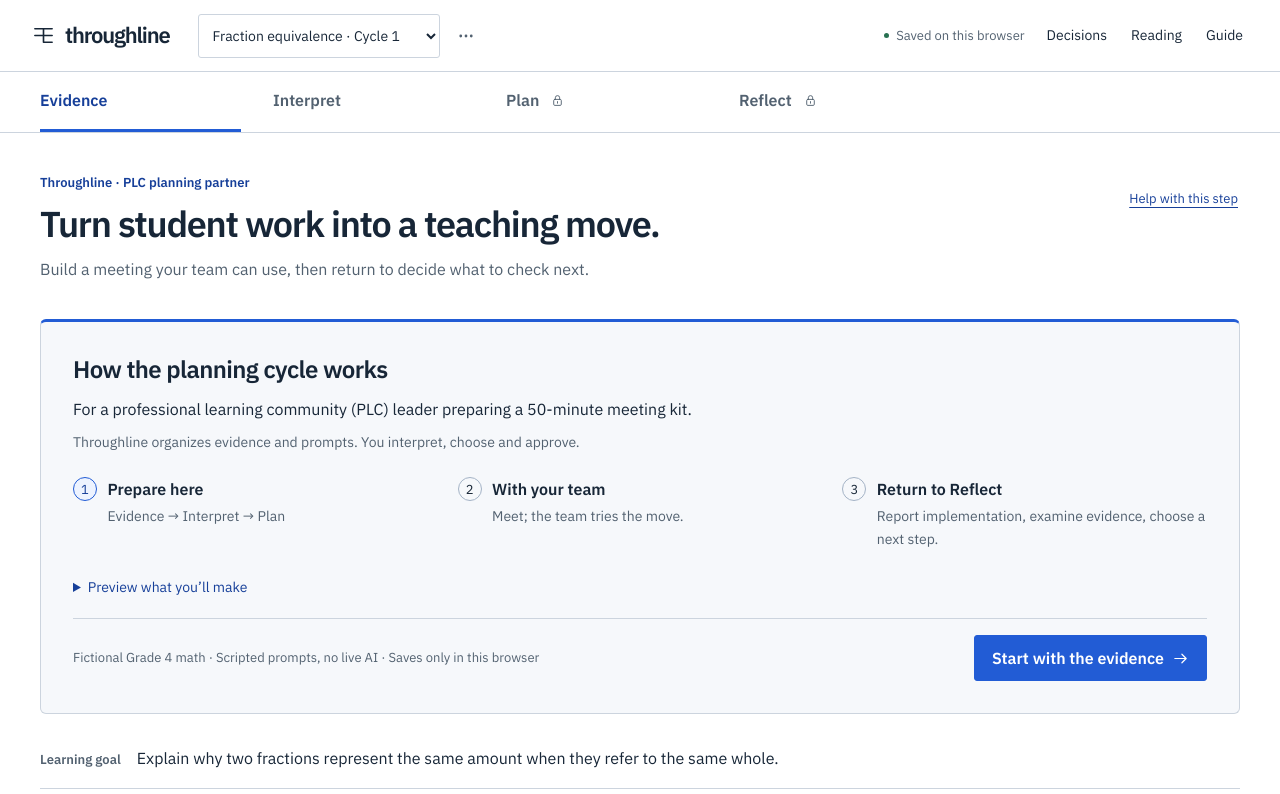
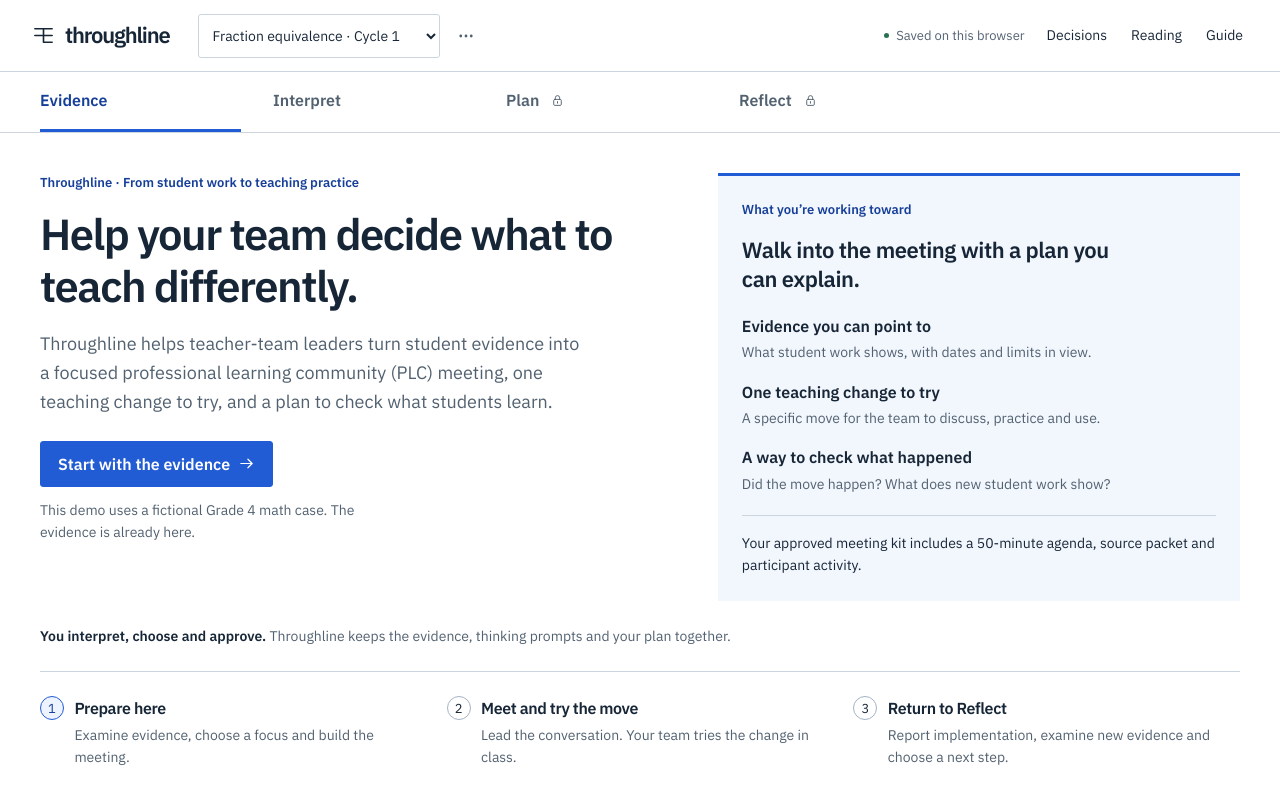
Before and after one commit to alexandergshaw/demonstration, a React (Vite) app: page / in a window 1280 px wide. Shown: the top 794 px of the page. Built offline with nearby package versions, Linux system fonts and the light colour scheme.

Commit message:
Lead the opening with purpose and visible planning outcomes

```diff
--- a/src/App.tsx
+++ b/src/App.tsx
@@ -119,12 +119,12 @@ function Planner({ workspace, reading, learning }: { workspace: ReadyWorkspace;
       })}</nav>
       {lockNotice && <p className="nav-help" role="status">{lockNotice}</p>}
     </div><div className="workspace-shell">
-      <div className="page"><header className="intro"><div>
-        <p className="flow-phase">{introduceFlow ? 'Throughline · PLC planning partner' : orientation.phase}</p>
-        <h1 ref={title} tabIndex={-1}>{introduceFlow ? 'Turn student work into a teaching move.' : meetingReady ? 'Your meeting is ready.' : titles[state.step]}</h1>
-        <p>{introduceFlow ? 'Build a meeting your team can use, then return to decide what to check next.' : orientation.purpose}</p>
-        {!introduceFlow && <p className="flow-outcome"><span>You’ll take forward</span>{orientation.outcome}</p>}
-      </div><div className="intro-actions"><button className="textlink" onClick={() => openGuide(state.step)}>Help with this step</button>{plan && !meetingReady && <button className="btn secondary compact" onClick={() => setKitOpen(true)}><Icon name="book" size={16} />Meeting kit</button>}</div></header>
+      <div className="page">{!introduceFlow && <header className="intro"><div>
+        <p className="flow-phase">{orientation.phase}</p>
+        <h1 ref={title} tabIndex={-1}>{meetingReady ? 'Your meeting is ready.' : titles[state.step]}</h1>
+        <p>{orientation.purpose}</p>
+        <p className="flow-outcome"><span>You’ll take forward</span>{orientation.outcome}</p>
+      </div><div className="intro-actions"><button className="textlink" onClick={() => openGuide(state.step)}>Help with this step</button>{plan && !meetingReady && <button className="btn secondary compact" onClick={() => setKitOpen(true)}><Icon name="book" size={16} />Meeting kit</button>}</div></header>}
         {!guideOpen && learning.message && <p className="caption learning-page-status" role="status">{learning.message}</p>}
         {notice && <div className="restore-note" role="status"><Icon name="info" size={17} /><span>{notice}</span><button className="icon-button" aria-label="Dismiss draft notice" onClick={() => setNotice('')}><Icon name="close" size={16} /></button></div>}
         {saveError && <Notice tone="warning"><div role="alert"><strong>Changes are not saved.</strong> {saveError}</div><div className="button-group"><button className="btn secondary compact" onClick={workspace.retrySave} disabled={workspace.externalChanged}>Retry save</button><button className="btn secondary compact" onClick={() => setReloadOpen(true)}>Reload saved data</button></div></Notice>}
@@ -134,7 +134,7 @@ function Planner({ workspace, reading, learning }: { workspace: ReadyWorkspace;
         <main id="workspace" className="main focused-workspace" tabIndex={-1}>
           {state.review && <div role="status"><Notice tone="warning"><strong>Review required.</strong> A source or decision changed. Your drafts are preserved; reconfirm the affected decisions.</Notice></div>}
           {error && <div ref={errorBox} tabIndex={-1} role="alert" className="form-error">{errorField ? 'Review the highlighted field to continue.' : error}{errorField && <button className="textlink" onClick={() => { setErrorAttempt(value => value + 1); window.requestAnimationFrame(() => focusField(errorField)); }}>Go to that field<Icon name="arrow" size={14} /></button>}</div>}
-          {introduceFlow && <FlowIntroduction onContinue={beginFlow} />}
+          {introduceFlow && <FlowIntroduction headingLevel="h1" headingRef={title} onContinue={beginFlow} />}
           {state.step === 0 && <EvidenceWorkspace state={state} reference={reference} dispatch={act} />}
           {state.step === 1 && <ReasoningWorkspace state={state} reference={reference} dispatch={act} submit={submit} errorField={errorField} errorAttempt={errorAttempt} clearError={clearError} />}
           {meetingReady && <MeetingReady state={state} onOpenKit={() => setKitOpen(true)} onEditPlan={() => editPlan()} onReflect={() => act({ type: 'go', step: 3 })} onEditCollection={() => editPlan(true)} />}
--- a/src/components/FlowIntroduction.css
+++ b/src/components/FlowIntroduction.css
@@ -1,43 +1,133 @@
 .flow-introduction {
   min-width: 0;
-  padding: clamp(1.25rem, 3vw, 2rem);
-  margin: 0 0 2rem;
-  border: 1px solid var(--border, #ccd4de);
-  border-top: 3px solid var(--accent, #225cd5);
-  border-radius: .375rem;
-  background: #f6f8fb;
+  margin: 0 0 3rem;
   color: var(--ink, #172637);
 }
 
+.flow-introduction-overview {
+  display: grid;
+  gap: 1.5rem;
+  align-items: start;
+}
+
+.flow-introduction-purpose {
+  min-width: 0;
+}
+
+.flow-introduction .flow-introduction-eyebrow {
+  margin: 0 0 .875rem;
+  color: var(--accent-dark, #163f99);
+  font-size: .8125rem;
+  font-weight: 600;
+  line-height: 1.6;
+}
+
 .flow-introduction .flow-introduction-title {
-  max-width: 38ch;
-  font-size: 1.5rem;
-  line-height: 1.3;
+  max-width: 24ch;
+  font-size: 2rem;
+  line-height: 1.2;
   letter-spacing: -.025em;
   margin: 0;
 }
 
+.flow-introduction-welcome .flow-introduction-title {
+  font-size: clamp(2rem, 3.4vw, 2.875rem);
+  letter-spacing: -.035em;
+}
+
+.flow-introduction-title:focus {
+  outline: none;
+}
+
 .flow-introduction .flow-introduction-lead {
-  max-width: 65ch;
-  margin: .75rem 0 0;
-  font-size: 1rem;
+  max-width: 50ch;
+  margin: 1.125rem 0 0;
+  color: var(--muted, #526170);
+  font-size: 1.125rem;
   line-height: 1.6;
 }
 
-.flow-introduction .flow-introduction-agency {
-  max-width: 65ch;
-  margin: .5rem 0 0;
+.flow-introduction-start {
+  margin-top: 1.5rem;
+}
+
+.flow-introduction .flow-introduction-start p {
+  max-width: 42ch;
+  margin: .75rem 0 0;
   color: var(--muted, #526170);
   font-size: .875rem;
   line-height: 1.6;
+}
+
+.flow-introduction-start > .btn {
+  max-width: 100%;
+  white-space: normal;
+}
+
+.flow-introduction-destination {
+  min-width: 0;
+  padding: 1.5rem;
+  border-top: 3px solid var(--accent, #225cd5);
+  background: #f2f6fd;
+}
+
+.flow-introduction .flow-destination-title {
+  max-width: 30ch;
+  margin: 0;
+  font-size: 1.375rem;
+  line-height: 1.35;
+  letter-spacing: -.02em;
+}
+
+.flow-introduction-outcomes {
+  display: grid;
+  gap: 1rem;
+  margin: 1.25rem 0;
+}
+
+.flow-introduction-outcomes dt {
+  font-size: 1rem;
+  font-weight: 600;
+  line-height: 1.5;
+}
+
+.flow-introduction .flow-introduction-outcomes dd {
+  margin: .2rem 0 0;
+  color: var(--muted, #526170);
+  font-size: .875rem;
+  line-height: 1.6;
+}
+
+.flow-introduction .flow-destination-deliverable {
+  margin: 0;
+  padding-top: 1rem;
+  border-top: 1px solid var(--border, #ccd4de);
+  font-size: .875rem;
+  line-height: 1.6;
+}
+
+.flow-destination-deliverable strong {
+  font-weight: 500;
+}
+
+.flow-introduction .flow-introduction-agency {
+  margin: 1.5rem 0 0;
+  color: var(--muted, #526170);
+  font-size: .875rem;
+  line-height: 1.6;
+}
+
+.flow-introduction-agency strong {
+  color: var(--ink, #172637);
 }
 
 .flow-introduction .flow-introduction-phases {
   display: grid;
   grid-template-columns: repeat(3, minmax(0, 1fr));
   gap: 1.25rem;
-  padding: 0;
-  margin: 1.5rem 0 1rem;
+  border-top: 1px solid var(--border, #ccd4de);
+  padding: 1.5rem 0 0;
+  margin: 1.5rem 0 .75rem;
   list-style: none;
 }
 
@@ -179,30 +269,19 @@
 }
 
 .flow-introduction .flow-introduction-footer {
-  display: flex;
-  align-items: center;
-  justify-content: space-between;
-  flex-wrap: wrap;
-  gap: .75rem 1.5rem;
   border-top: 1px solid var(--border, #ccd4de);
   padding-top: 1rem;
   margin-top: .5rem;
 }
 
 .flow-introduction .flow-introduction-footer p {
-  flex: 1 1 18rem;
   margin: 0;
   color: var(--muted, #526170);
   font-size: .8125rem;
   line-height: 1.6;
 }
 
-.flow-introduction .flow-introduction-footer > .btn {
-  max-width: 100%;
-  white-space: normal;
-}
-
-.flow-introduction :is(h2, h3, h4, h5, p, li, button, summary) {
+.flow-introduction :is(h1, h2, h3, h4, h5, p, li, dt, dd, button, summary) {
   overflow-wrap: anywhere;
 }
 
@@ -223,12 +302,25 @@
 }
 
 @media (max-width: 480px) {
-  .flow-introduction .flow-introduction-footer > .btn {
+  .flow-introduction .flow-introduction-start > .btn {
     width: 100%;
+  }
+
+  .flow-introduction-destination {
+    padding: 1.25rem;
+  }
+}
+
+@media (min-width: 1000px) {
+  .flow-introduction-welcome .flow-introduction-overview {
+    grid-template-columns: minmax(0, 1.2fr) minmax(0, 1fr);
+    gap: clamp(2rem, 4vw, 4rem);
   }
 }
 
 @media (max-width: 1200px) {
+  :root[data-text-size="large"] .flow-introduction .flow-introduction-overview,
+  :root[data-text-size="largest"] .flow-introduction .flow-introduction-overview,
   :root[data-text-size="largest"] .flow-introduction .flow-introduction-phases,
   :root[data-text-size="largest"] .flow-introduction .flow-kit-pages {
     grid-template-columns: minmax(0, 1fr);
--- a/src/components/FlowIntroduction.tsx
+++ b/src/components/FlowIntroduction.tsx
@@ -7,24 +7,45 @@ import './FlowIntroduction.css';
 interface FlowIntroductionProps {
   onContinue: () => void;
   continueLabel?: string;
-  headingLevel?: 'h2' | 'h3';
+  headingLevel?: 'h1' | 'h2' | 'h3';
   headingRef?: Ref<HTMLHeadingElement>;
 }
 
 export function FlowIntroduction({ onContinue, continueLabel = 'Start with the evidence', headingLevel = 'h2', headingRef }: FlowIntroductionProps) {
   const titleId = useId();
   const Heading = headingLevel;
-  const PhaseHeading = headingLevel === 'h2' ? 'h3' : 'h4';
+  const PhaseHeading = headingLevel === 'h1' ? 'h2' : headingLevel === 'h2' ? 'h3' : 'h4';
   const PreviewHeading = PhaseHeading;
-  return <section className="flow-introduction" aria-labelledby={titleId}>
-    <Heading className="flow-introduction-title" id={titleId} ref={headingRef} tabIndex={headingRef ? -1 : undefined}>How the planning cycle works</Heading>
-    <p className="flow-introduction-lead">For a professional learning community (PLC) leader preparing a 50-minute meeting kit.</p>
-    <p className="flow-introduction-agency">Throughline organizes evidence and prompts. You interpret, choose and approve.</p>
+  return <section className={`flow-introduction${headingLevel === 'h1' ? ' flow-introduction-welcome' : ''}`} aria-labelledby={titleId}>
+    <div className="flow-introduction-overview">
+      <div className="flow-introduction-purpose">
+        <p className="flow-introduction-eyebrow">Throughline · From student work to teaching practice</p>
+        <Heading className="flow-introduction-title" id={titleId} ref={headingRef} tabIndex={headingRef ? -1 : undefined}>Help your team decide what to teach differently.</Heading>
+        <p className="flow-introduction-lead">Throughline helps teacher-team leaders turn student evidence into a focused professional learning community (PLC) meeting, one teaching change to try, and a plan to check what students learn.</p>
+        <div className="flow-introduction-start">
+          <button type="button" className="btn" onClick={onContinue}>{continueLabel}<Icon name="arrow" size={17} /></button>
+          <p>This demo uses a fictional Grade 4 math case. The evidence is already here.</p>
+        </div>
+      </div>
+
+      <aside className="flow-introduction-destination" aria-labelledby={`${titleId}-destination`}>
+        <p className="flow-introduction-eyebrow">What you’re working toward</p>
+        <PhaseHeading className="flow-destination-title" id={`${titleId}-destination`}>Walk into the meeting with a plan you can explain.</PhaseHeading>
+        <dl className="flow-introduction-outcomes">
+          <div><dt>Evidence you can point to</dt><dd>What student work shows, with dates and limits in view.</dd></div>
+          <div><dt>One teaching change to try</dt><dd>A specific move for the team to discuss, practice and use.</dd></div>
+          <div><dt>A way to check what happened</dt><dd>Did the move happen? What does new student work show?</dd></div>
+        </dl>
+        <p className="flow-destination-deliverable">Your approved meeting kit includes a <strong>50-minute agenda, source packet and participant activity.</strong></p>
+      </aside>
+    </div>
+
+    <p className="flow-introduction-agency"><strong>You interpret, choose and approve.</strong> Throughline keeps the evidence, thinking prompts and your plan together.</p>
 
     <ol className="flow-introduction-phases" aria-label="From preparation to classroom learning">
-      <li><span className="flow-phase-number" aria-hidden="true">1</span><div><PhaseHeading className="flow-phase-title">Prepare here</PhaseHeading><p>Evidence → Interpret → Plan</p></div></li>
-      <li><span className="flow-phase-number" aria-hidden="true">2</span><div><PhaseHeading className="flow-phase-title">With your team</PhaseHeading><p>Meet; the team tries the move.</p></div></li>
-      <li><span className="flow-phase-number" aria-hidden="true">3</span><div><PhaseHeading className="flow-phase-title">Return to Reflect</PhaseHeading><p>Report implementation, examine evidence, choose a next step.</p></div></li>
+      <li><span className="flow-phase-number" aria-hidden="true">1</span><div><PhaseHeading className="flow-phase-title">Prepare here</PhaseHeading><p>Examine evidence, choose a focus and build the meeting.</p></div></li>
+      <li><span className="flow-phase-number" aria-hidden="true">2</span><div><PhaseHeading className="flow-phase-title">Meet and try the move</PhaseHeading><p>Lead the conversation. Your team tries the change in class.</p></div></li>
+      <li><span className="flow-phase-number" aria-hidden="true">3</span><div><PhaseHeading className="flow-phase-title">Return to Reflect</PhaseHeading><p>Report implementation, examine new evidence and choose a next step.</p></div></li>
     </ol>
 
     <details className="flow-introduction-preview">
@@ -58,7 +79,6 @@ export function FlowIntroduction({ onContinue, continueLabel = 'Start with the e
 
     <div className="flow-introduction-footer">
       <p>Fictional Grade 4 math · Scripted prompts, no live AI · Saves only in this browser</p>
-      <button type="button" className="btn" onClick={onContinue}>{continueLabel}<Icon name="arrow" size={17} /></button>
     </div>
   </section>;
 }
--- a/src/flowOrientation.ts
+++ b/src/flowOrientation.ts
@@ -4,7 +4,7 @@ import { initialState, type PlanState } from './model';
 export const flowOrientation = [
   {
     phase: 'Prepare your meeting · 1 of 3',
-    purpose: 'Start with a specific source so your team can see what prompted the discussion.',
+    purpose: 'Throughline helps you turn student work into a focused team meeting and one teaching change. Start with evidence you can explain.',
     outcome: 'Evidence you can point to in the meeting.',
     why: 'Scores show a pattern; original work, the task and dates help you judge what it can support.',
   },
```
Also changed, not shown: 1 other file (tests, documents, lock files or other folders).
